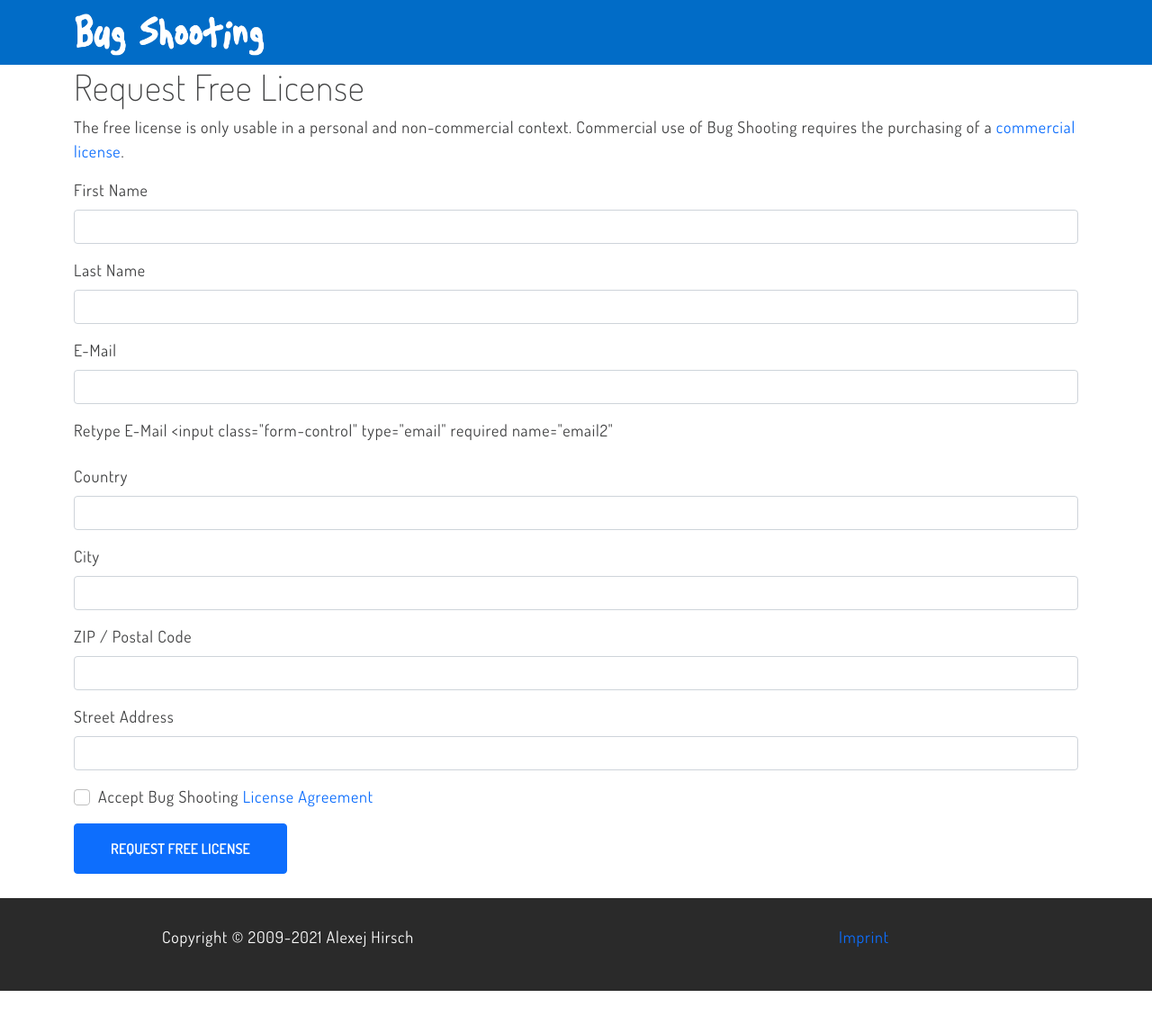
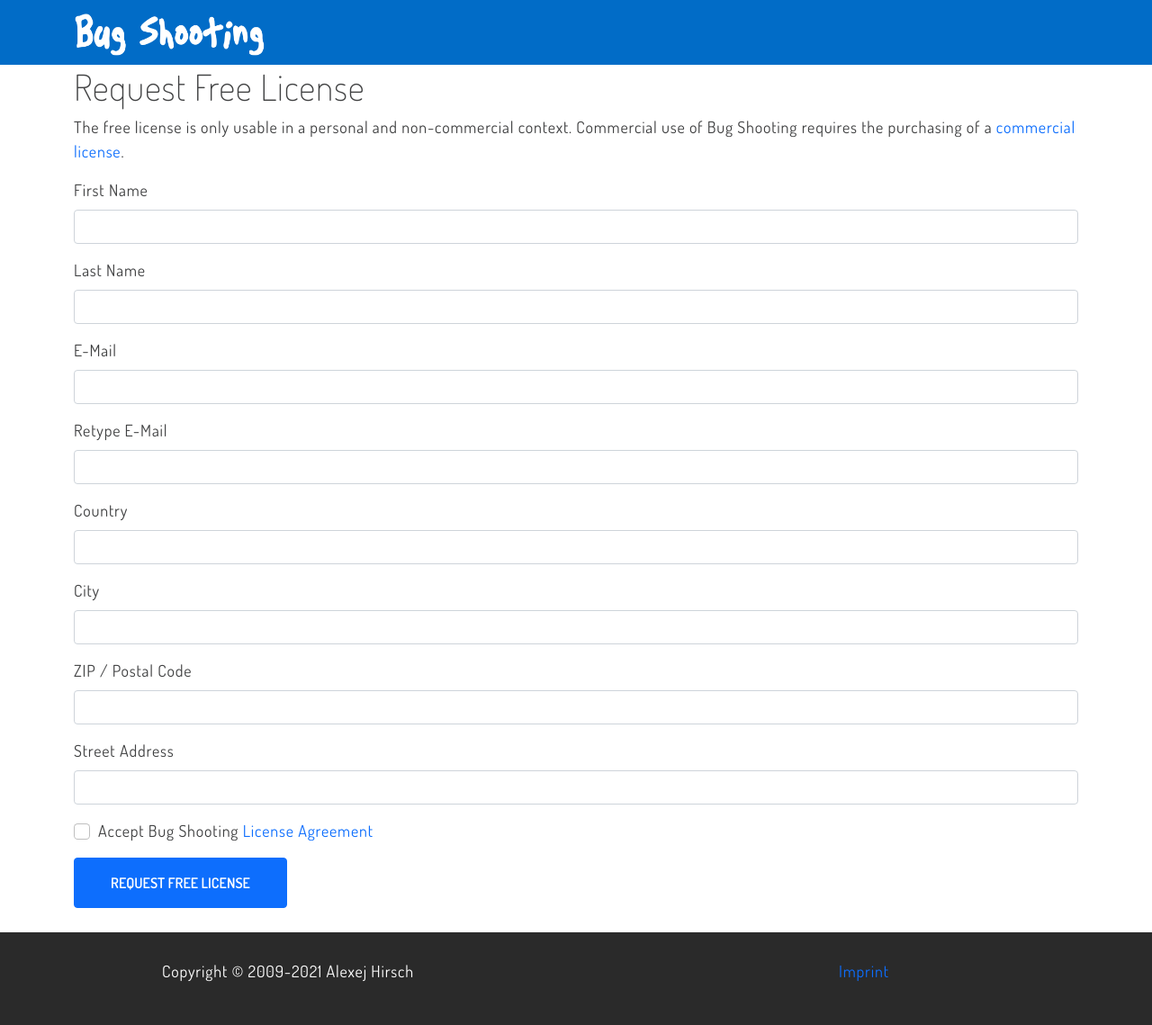
Before and after one commit to BugShooting/BugShooting.Homepage, a Jekyll site: the page built from free.md, in a window 1280 px wide. Shown: the whole page at 90% size. Built offline with Jekyll 4.4.1, drawn with Linux system fonts in a browser that asks for light colours; our own code applies the rules of GitHub Pages for plain Markdown files; before the commit the page ends 1101 px from its top, so only the background shows below that.

Commit message:
Update free.md

```diff
--- a/free.md
+++ b/free.md
@@ -22,7 +22,7 @@
   </div>
   <div class="mb-3">
     <label for="email2" class="form-label">Retype E-Mail</label>
-    <input class="form-control" type="email" required name="email2"
+    <input class="form-control" type="email" required name="email2">
   </div>
   <div class="mb-3">
     <label for="country" class="form-label">Country</label>
```
